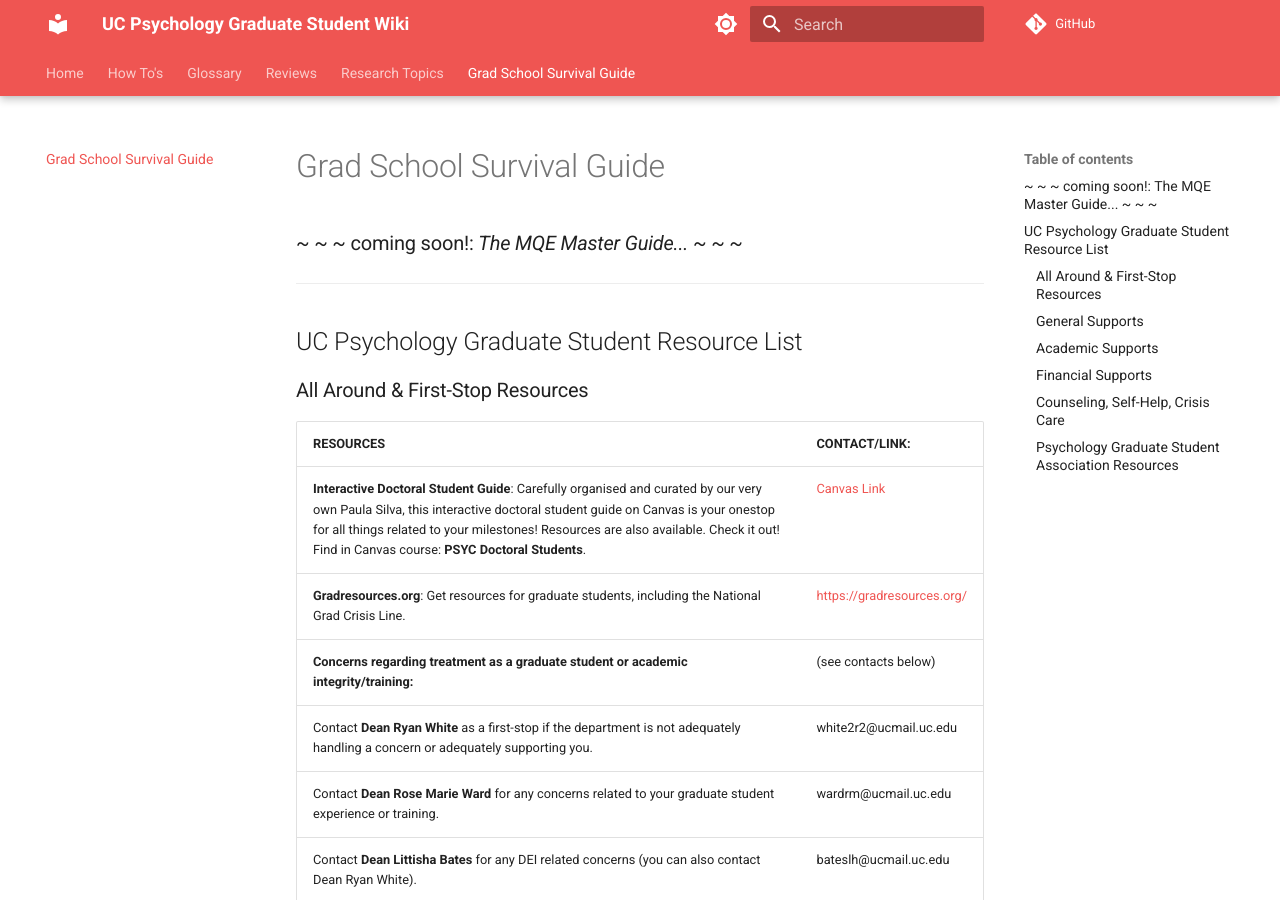
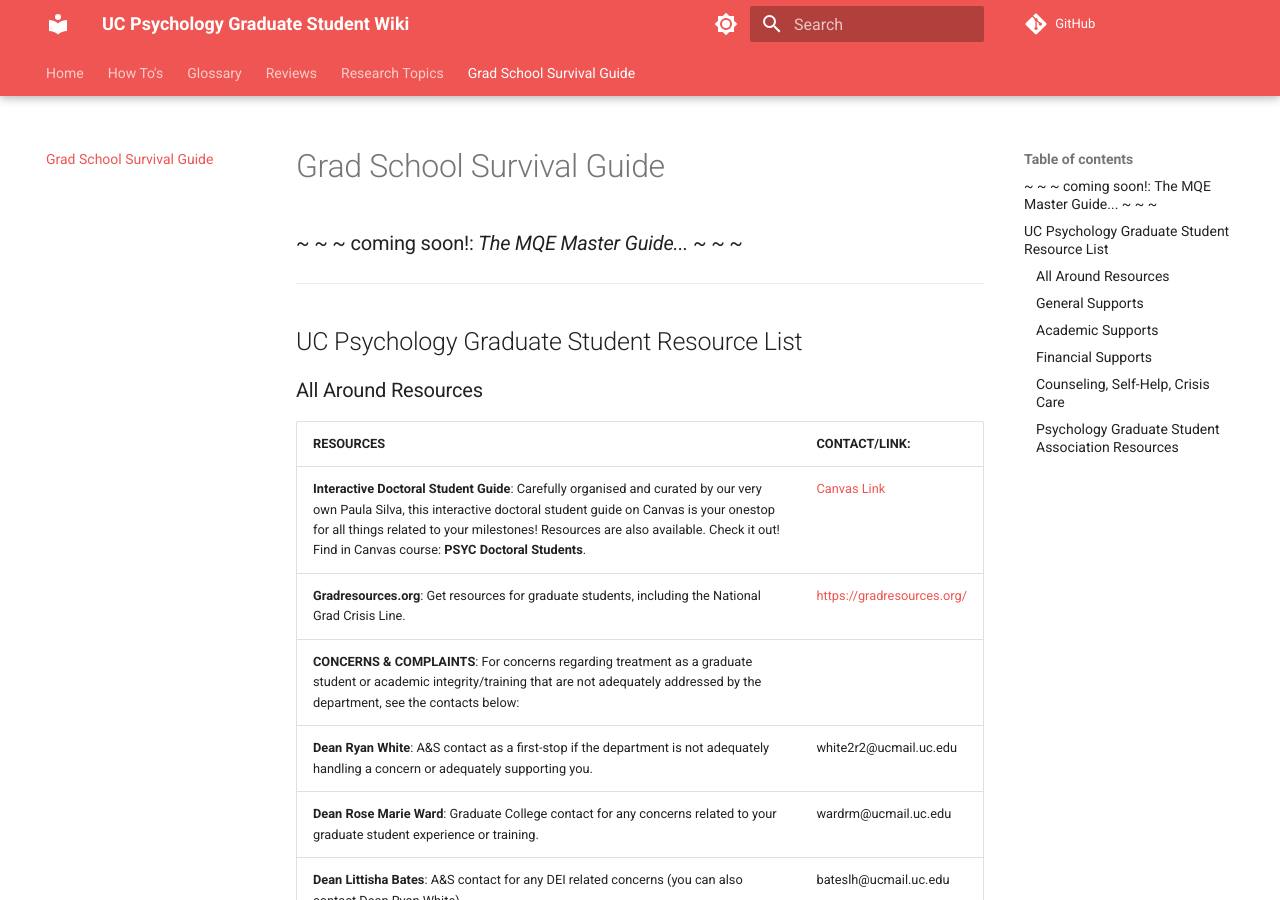
Before and after one commit to UC-Psychology/grad-student-wiki, an MkDocs documentation site: the page built from docs/gradschoolsurvival.md, in a window 1280 px wide and 900 px high. Built offline with MkDocs 1.6.1 and Material for MkDocs 9.7.7, drawn with Linux system fonts in a browser that asks for light colours; comment, search, counter and statistics services are not loaded.

Commit message:
more formatting of table

```diff
--- a/docs/gradschoolsurvival.md
+++ b/docs/gradschoolsurvival.md
@@ -7,16 +7,16 @@
 
 ## UC Psychology Graduate Student Resource List
 
-### All Around & First-Stop Resources
+### All Around Resources
 
 | **RESOURCES**                                                                                                                                                                                                                                                                                                                                                                                                              | **CONTACT/LINK**:                                                                                                                                                                                                                                                                     |
 | -------------------------------------------------------------------------------------------------------------------------------------------------------------------------------------------------------------------------------------------------------------------------------------------------------------------------------------------------------------------------------------------------------------------------- | ------------------------------------------------------------------------------------------------------------------------------------------------------------------------------------------------------------------------------------------------------------------------------------- |
 | **Interactive Doctoral Student Guide**: Carefully organised and curated by our very own Paula Silva, this interactive doctoral student guide on Canvas is your onestop for all things related to your milestones! Resources are also available. Check it out! Find in Canvas course: **PSYC Doctoral Students**.                                                                                                                                                              | [Canvas Link](https://uc.instructure.com/courses/1452232/modules)                                                                                                                                                                                                                     |
 | **Gradresources.org**: Get resources for graduate students, including the National Grad Crisis Line.                                                                                                                                                                                                                                                                                                                       | [https://gradresources.org/](https://gradresources.org/)                                                                                                                                                                                                                              |
-| **Concerns regarding treatment as a graduate student or academic integrity/training:**                                                                                                                                                                                                                                                                                                                                     | (see contacts below)                                                                                                                                                                                                                                                                  |
-| Contact **Dean Ryan White** as a first-stop if the department is not adequately handling a concern or adequately supporting you.                                                                                                                                                                                                                                                                                           | white2r2@ucmail.uc.edu                                                                                                                                                                                                                                                                |
-| Contact **Dean Rose Marie Ward** for any concerns related to your graduate student experience or training.                                                                                                                                                                                                                                                                                                                 | wardrm@ucmail.uc.edu                                                                                                                                                                                                                                                                  |
-| Contact **Dean Littisha Bates** for any DEI related concerns (you can also contact Dean Ryan White).                                                                                                                                                                                                                                                                                                                       | bateslh@ucmail.uc.edu                                                                                                                                                                                                                                                                 |
+| **CONCERNS & COMPLAINTS**: For concerns regarding treatment as a graduate student or academic integrity/training that are not adequately addressed by the department, see the contacts below:                                                                                                                                                                                                                                                                                                                                     |                                                                                                                                                                                                                                                                   |
+| **Dean Ryan White**: A&S contact as a first-stop if the department is not adequately handling a concern or adequately supporting you.                                                                                                                                                                                                                                                                                           | white2r2@ucmail.uc.edu                                                                                                                                                                                                                                                                |
+| **Dean Rose Marie Ward**: Graduate College contact for any concerns related to your graduate student experience or training.                                                                                                                                                                                                                                                                                                                 | wardrm@ucmail.uc.edu                                                                                                                                                                                                                                                                  |
+| **Dean Littisha Bates**: A&S contact for any DEI related concerns (you can also contact Dean Ryan White).                                                                                                                                                                                                                                                                                                                       | bateslh@ucmail.uc.edu                                                                                                                                                                                                                                                                 |
 
 ### General Supports
 
@@ -47,7 +47,7 @@
 ### Financial Supports
 
 | **FINANCIAL SUPPORTS**                                                                                                                                                                                                                                                                                                            | **CONTACT/LINK**:                                                                                                                                                                                                                                                                                       |
-| --------------------------------------------------------------------------------------------------------------------------------------------------------------------------------------------------------------------------------------------------------------------------------------------------------------------------------- | ------------------------------------------------------------------------------------------------------------------------------------------------------------------------------------------------------------------------------------------------------------------------------------- |
+| -------------------------------------------------------------------------------------------------------------------------------------------------------------------------------------------------------------------------------------------------------------------------------------------------------------------------------------------------------------------------------------------------------------------------- | ------------------------------------------------------------------------------------------------------------------------------------------------------------------------------------------------------------------------------------------------------------------------------------- |
 | **PGSA Professional Development funds**: Each student can request reimbursement for up to $200*. These funds can only be used to help pay for funds related to professional development. These funds must be used before April 25th, 2024. (Exception for SPPAC conference). * _(Applies to Academic year 2023-24 only)_          | [Get reimbursed or Reserve funds Link](https://mailuc-my.sharepoint.com/:b:/r/personal/grayea_mail_uc_edu/Documents/PGSA%20-%20All%20Students%202023-2024/Student%20Budget%20and%20Finance%20Info/Student%20PGSA%20Reimbursement%20Instructions%202023-2024.pdf?csf=1&web=1&e=A1zYXb) |
 | **Graduate Student Government (GSG) Conference Awards**: The GSG Conference Travel Award is provided to financially assist graduate students in presenting their research at an academic conference, and/or attending a research conference to develop their professional skills.                                                 | [GSG Conference Awards Link](https://www.uc.edu/campus-life/grad-student-gov/awards/conference-travel.html)                                                                                                                                                                           |
 | **Graduate Student Government (GSG) Research Awards**: A graduate student can be awarded a maximum of $1700* (Intradisciplinary Research), $2000* (Advancement of Diversity or Interdisciplinary Research and Innovation and Entrepreneurship Research Fellowship). (Updated 2023-24) * _(Applies to Academic year 2023-24 only)_ | [GSG Research Awards Link](https://www.uc.edu/campus-life/grad-student-gov/awards/research-fellowship.html)                                                                                                                                                                           |
@@ -58,7 +58,7 @@
 ### Counseling, Self-Help, Crisis Care
 
 | **COUNSELING, SELF-HELP, CRISIS CARE**                                                                                                                                                                                                                                                                                                                                                  | **CONTACT/LINK**:                                                                                             |
-| --------------------------------------------------------------------------------------------------------------------------------------------------------------------------------------------------------------------------------------------------------------------------------------------------------------------------------------------------------------------------------------- | ------------------------------------------------------------------------------------------- |
+| -------------------------------------------------------------------------------------------------------------------------------------------------------------------------------------------------------------------------------------------------------------------------------------------------------------------------------------------------------------------------------------------------------------------------- | ------------------------------------------------------------------------------------------------------------------------------------------------------------------------------------------------------------------------------------------------------------------------------------- |
 | **UC Advocates**: for help regarding sexual assault for yourself or a friend.                                                                                                                                                                                                                                                                                                           | Call 513-431-3807                                                                           |
 | **Counseling & Psychological Services (CAPS)**: They help you take care of your mental health by offering individual and group therapy. During business hours (M-F, 8:30am-5:00pm), schedule a free appointment with a counselor (see the link on the right).                                                                                                                           | [Counseling & Psychological Services (CAPS)](https://www.uc.edu/campus-life/caps.html)      |
 | **CAPS Crisis/ after-hours care**:                                                                                                                                                                                                                                                                                                                                                      | Call (513) 556-0648                                                                         |
@@ -70,7 +70,7 @@
 ### Psychology Graduate Student Association Resources
 
 | **PGSA RESOURCES**                                                | **CONTACT/LINK**:                                                                                                                                                                                 |
-| ----------------------------------------------------------------- | ------------------------------------------------------------------------------------------------------------------------------------------------------------------------------- |
+| -------------------------------------------------------------------------------------------------------------------------------------------------------------------------------------------------------------------------------------------------------------------------------------------------------------------------------------------------------------------------------------------------------------------------- | ------------------------------------------------------------------------------------------------------------------------------------------------------------------------------------------------------------------------------------------------------------------------------------- |
 | Check out our growing library of resources available to students! | [PGSA Resources Folder Link](https://mailuc-my.sharepoint.com/:f:/r/personal/grayea_mail_uc_edu/Documents/PGSA%20-%20All%20Students%202023-2024/Resources?csf=1&web=1&e=adRoPa) |
 |                                                                   | Note: these lists are not exhaustive.                                                                                                                                           |
 
```
